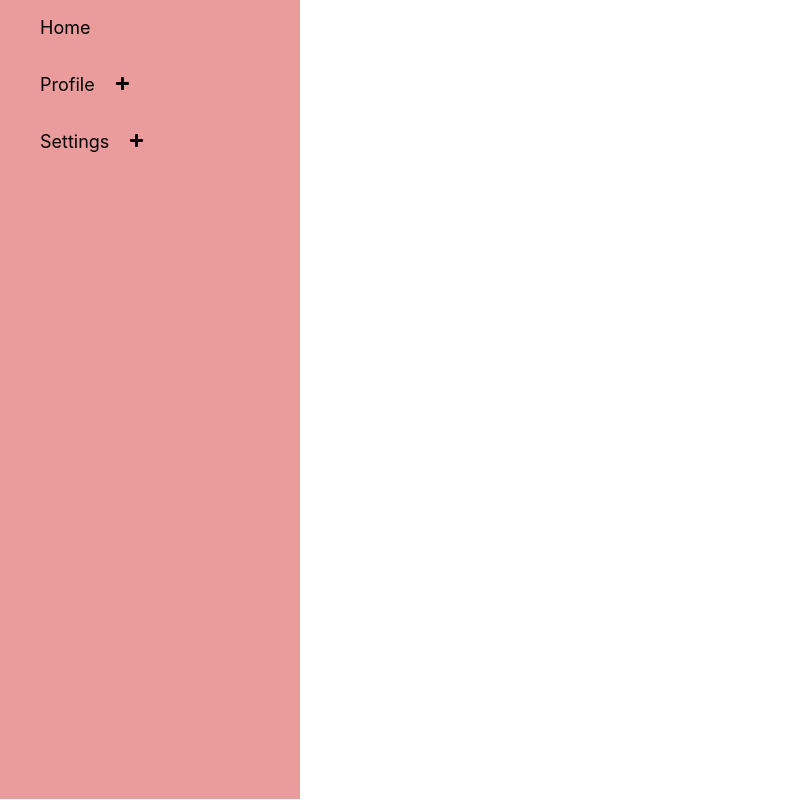
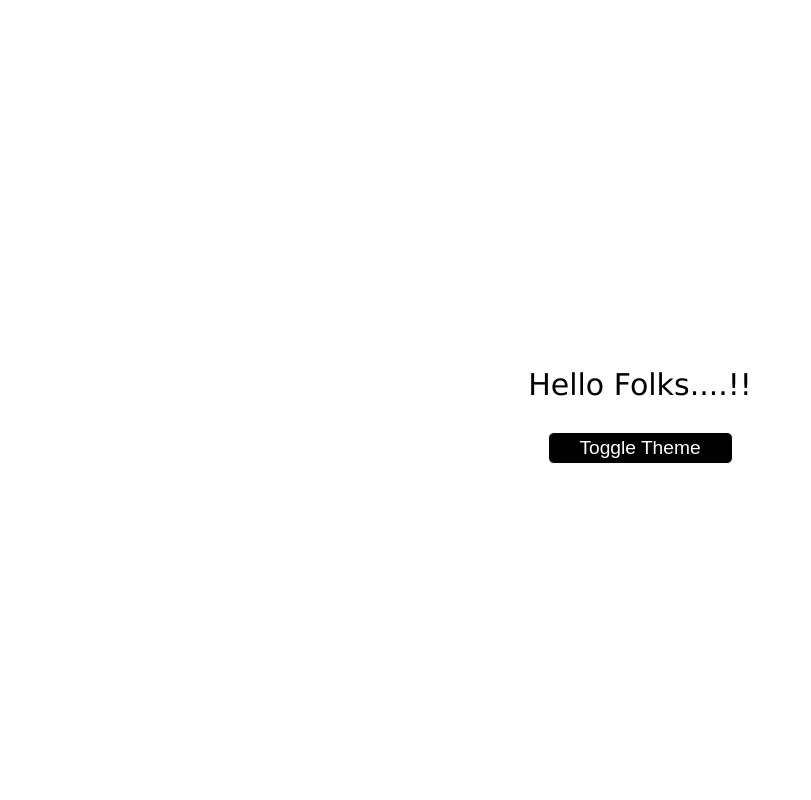
Before and after one commit to sindhupallavi14/React-mini-projects, a React (Create React App) app: page / in a window 1280 px wide. Shown: the whole page, without its empty margins (0-811 px from the left). Built offline with nearby package versions, Linux system fonts and the light colour scheme.

Commit message:
Toggle Theme  completed

```diff
--- a/src/App.js
+++ b/src/App.js
@@ -10,6 +10,7 @@ import { StarRating } from './Components/StarRating/starRating';
 import { TabTest } from './Components/Tabs/TabTest';
 import { TicTacToe } from './Components/Tic Tac Toe/tictactoe';
 import { TreeView } from './Components/TreeView/TreeView';
+import { Theme } from './Components/Toggle Theme/theme';
 
 function App() {
   return (
@@ -33,7 +34,9 @@ function App() {
 
         {/* <TicTacToe/> */}
 
-        <TreeView menus={menus}/>
+        {/* <TreeView menus={menus}/> */}
+
+        <Theme/>
 
 
     </div>
--- /dev/null
+++ b/src/Components/Toggle Theme/theme.css
@@ -0,0 +1,40 @@
+:root{
+   --background:white;
+   --text-primary:black;
+   --button-bg:black;
+   --button-text:white;
+}
+
+[data-theme='dark']
+{
+    --background:black;
+    --text-primary:white;
+    --button-bg:white;
+    --button-text:black;
+}
+
+.light-dark-mode{
+    display: flex;
+    flex-direction: column;
+    justify-content: center;
+    align-items: center;
+    background-color: var(--background);
+    height: 100vh;
+    transition: all 0.8s;
+}
+
+.light-dark-mode p{
+   font-family: 'Lucida Sans', 'Lucida Sans Regular', 'Lucida Grande', 'Lucida Sans Unicode', Geneva, Verdana, sans-serif;
+   font-size: 30px;
+   color: var(--text-primary);
+}
+
+.light-dark-mode button{
+    background-color: var(--button-bg);
+    color: var(--button-text);
+    font-size: 1.2rem;
+    width:185px;
+    height: 32px;
+    border-radius: 6px;
+    border: 1px solid var(--button-text);
+}
--- /dev/null
+++ b/src/Components/Toggle Theme/theme.js
@@ -0,0 +1,19 @@
+import useLocalStorage from "./useLocalStorage"
+import "./theme.css"
+export function Theme()
+{
+    const [theme,setTheme]=useLocalStorage("theme","dark");
+    console.log(theme);
+
+
+    function toggleTheme()
+    {
+        setTheme(theme=="light"?"dark":"light")
+    }
+    return(
+        <div className="light-dark-mode" data-theme={theme}>
+            <p>Hello Folks....!!</p>
+            <button onClick={toggleTheme}>Toggle Theme</button>
+        </div>
+    )
+}
--- /dev/null
+++ b/src/Components/Toggle Theme/useLocalStorage.js
@@ -0,0 +1,27 @@
+import { act, useEffect, useState } from "react";
+
+export default function useLocalStorage({key,defaultMode})
+{
+    // getting from local storage
+    const [val,setVal]=useState(()=>
+    {
+        let temp;
+        try{
+            temp=JSON.parse(localStorage.getItem(key) || String(defaultMode));
+        }
+        catch(err)
+        {
+            console.log(err);
+            temp=defaultMode;
+        }
+        return temp;
+    })
+
+    // setting the local storage
+    useEffect(()=>{
+
+        localStorage.setItem(key,JSON.stringify(val));
+    },[key,val])
+
+    return [val,setVal]
+}
```
